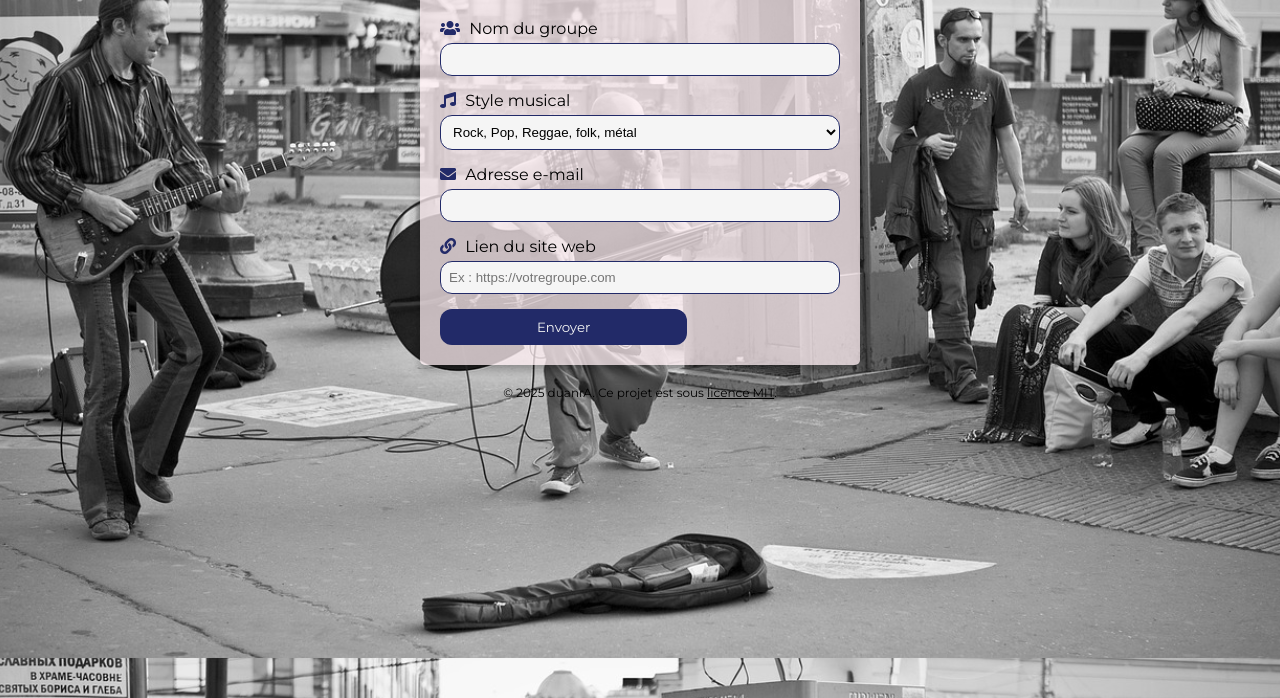
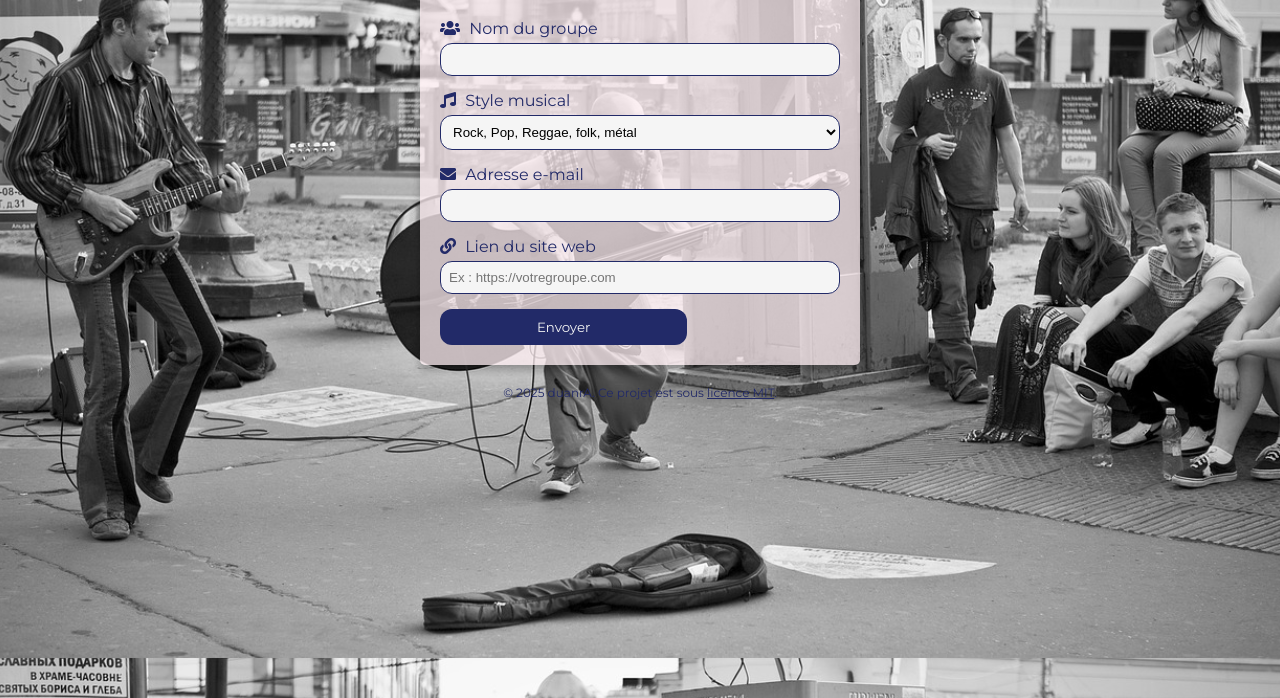
Before and after one commit to arnaudbonnafoux/formulaire_1, a plain HTML site: page index.html in a window 1280 px wide. Shown: the part 142-840 px from the top of the page. Drawn offline with Linux system fonts and the light colour scheme.

Commit message:
modif_design

```diff
--- a/index.html
+++ b/index.html
@@ -47,6 +47,7 @@
         }
 
         label {
+            color: #222A68;
             display: block;
             margin-bottom: 5px;
             font-family: 'Montserrat', sans-serif;
@@ -59,8 +60,6 @@
             border: 1px solid #222A68; /* Légèrement plus foncé pour plus de contraste */
             border-radius: 12px;
             background-color: #f5f5f5
-
-
         }
 
         button {
@@ -80,6 +79,11 @@
         i {
             color: #222A68;
         }
+
+        p {
+            color: #222A68;
+        }
+
         /* Media Query pour les écrans mobiles */
         @media (max-width: 600px) {
             form {
@@ -149,7 +153,7 @@
     <footer style="text-align: center; margin-top: 20px; font-size: 12px; color: #000000;">
         <p>
             &copy; 2025 duanrA.
-            Ce projet est sous <a href="https://opensource.org/licenses/MIT" target="_blank" style="color: #000000;">licence MIT</a>.
+            Ce projet est sous <a href="https://opensource.org/licenses/MIT" target="_blank" style="color: #222A68;">licence MIT</a>.
         </p>
     </footer>
 </body>
```
